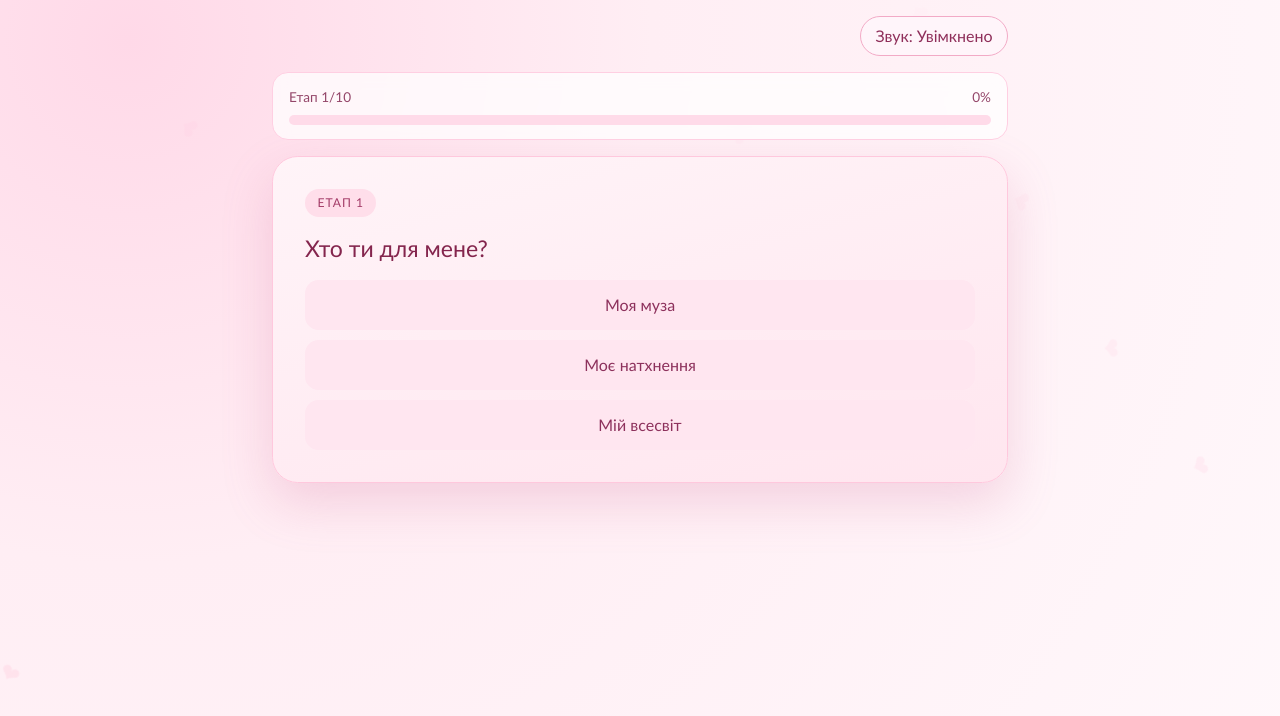
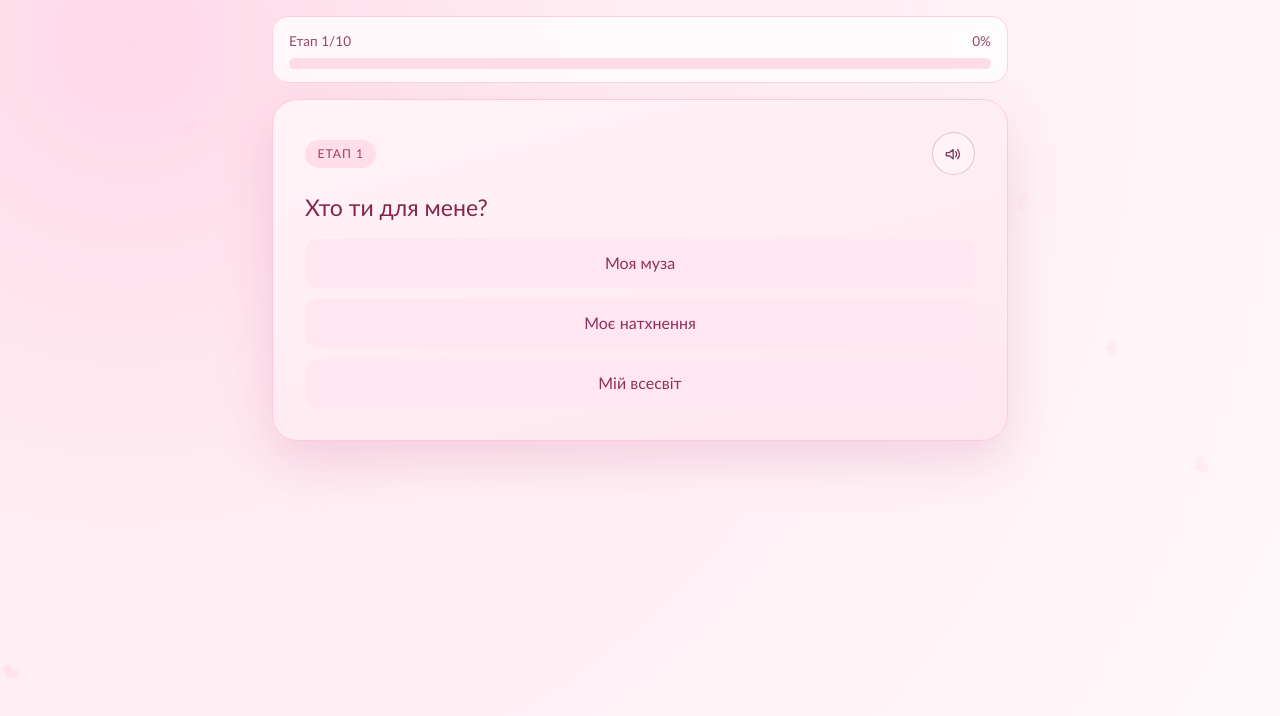
Before and after one commit to serhii-korniichuk/valentine-app, a React (Vite) app: page / in a window 1280 px wide. Both pictures are taken after a click on the button "Почати нашу історію". Shown: the top 716 px of the page. Built offline with nearby package versions, Linux system fonts and the light colour scheme.

Commit message:
feat: integrate sound toggle functionality in quiz stages and update styles

```diff
--- a/src/App.tsx
+++ b/src/App.tsx
@@ -4,7 +4,6 @@ import BackgroundHearts from './components/BackgroundHearts'
 import FinalScreen from './components/FinalScreen'
 import HomeScreen from './components/HomeScreen'
 import ProgressBar from './components/ProgressBar'
-import SoundToggle from './components/SoundToggle'
 import StageScreen from './components/StageScreen'
 import { stages } from './data/stages'
 import { useSound } from './hooks/useSound'
@@ -88,18 +87,9 @@ const App = () => {
   const currentProgress = mode === 'stages' ? currentStage : totalStages
 
   return (
-    <main className="app-shell">
+    <main className={`app-shell ${mode === 'home' ? 'is-home' : ''}`}>
       <BackgroundHearts />
       <ConfettiBurst trigger={confettiTrigger} />
-
-      <div className="top-controls">
-        <SoundToggle
-          enabled={enabled}
-          onToggle={() => {
-            setEnabled(!enabled)
-          }}
-        />
-      </div>
 
       {mode !== 'home' && <ProgressBar current={currentProgress} total={totalStages} />}
 
@@ -109,6 +99,10 @@ const App = () => {
         <StageScreen
           stage={activeStage}
           onComplete={completeStage}
+          soundEnabled={enabled}
+          onToggleSound={() => {
+            setEnabled(!enabled)
+          }}
           onTap={() => {
             void play('tap')
           }}
--- a/src/components/SoundToggle.tsx
+++ b/src/components/SoundToggle.tsx
@@ -5,8 +5,27 @@ type SoundToggleProps = {
 
 const SoundToggle = ({ enabled, onToggle }: SoundToggleProps) => {
   return (
-    <button className="sound-toggle" type="button" onClick={onToggle}>
-      {enabled ? 'Звук: Увімкнено' : 'Звук: Вимкнено'}
+    <button
+      aria-label={enabled ? 'Вимкнути звук' : 'Увімкнути звук'}
+      className="sound-toggle"
+      title={enabled ? 'Вимкнути звук' : 'Увімкнути звук'}
+      type="button"
+      onClick={onToggle}
+    >
+      {enabled ? (
+        <svg aria-hidden viewBox="0 0 24 24">
+          <path d="M3 10V14H7L12 18V6L7 10H3Z" />
+          <path d="M15.2 8.8C16.9 10.5 16.9 13.5 15.2 15.2" />
+          <path d="M17.8 6.2C20.9 9.3 20.9 14.7 17.8 17.8" />
+        </svg>
+      ) : (
+        <svg aria-hidden viewBox="0 0 24 24">
+          <path d="M3 10V14H7L12 18V6L7 10H3Z" />
+          <path d="M15.2 8.8C16.9 10.5 16.9 13.5 15.2 15.2" />
+          <path d="M17.8 6.2C20.9 9.3 20.9 14.7 17.8 17.8" />
+          <path d="M4.5 5L19.5 19" />
+        </svg>
+      )}
     </button>
   )
 }
--- a/src/components/StageScreen.tsx
+++ b/src/components/StageScreen.tsx
@@ -1,4 +1,5 @@
 import type { QuizStage } from '../types/quiz'
+import SoundToggle from './SoundToggle'
 import AudioStage from './stages/AudioStage'
 import CatchStage from './stages/CatchStage'
 import ChoiceStage from './stages/ChoiceStage'
@@ -10,14 +11,19 @@ import TruthStage from './stages/TruthStage'
 type StageScreenProps = {
   stage: QuizStage
   onComplete: () => void
+  soundEnabled: boolean
+  onToggleSound: () => void
   onTap: () => void
   onAudioPlay: () => Promise<void>
 }
 
-const StageScreen = ({ stage, onComplete, onTap, onAudioPlay }: StageScreenProps) => {
+const StageScreen = ({ stage, onComplete, soundEnabled, onToggleSound, onTap, onAudioPlay }: StageScreenProps) => {
   return (
     <section className="screen-card">
-      <p className="badge">{stage.title}</p>
+      <div className="card-head">
+        <p className="badge">{stage.title}</p>
+        <SoundToggle enabled={soundEnabled} onToggle={onToggleSound} />
+      </div>
 
       {stage.kind === 'choice' && (
         <ChoiceStage prompt={stage.prompt} options={stage.options} onSelect={onComplete} onTap={onTap} />
--- a/src/index.scss
+++ b/src/index.scss
@@ -42,19 +42,34 @@ input {
   overflow: hidden;
 }
 
-.top-controls {
-  width: min(100%, 46rem);
-  display: flex;
-  justify-content: flex-end;
+.app-shell.is-home {
+  grid-template-rows: 1fr;
+  place-items: center;
 }
 
 .sound-toggle {
-  border: 1px solid #f2aac6;
-  background: #fff5fa;
-  color: #8f2f5a;
-  border-radius: 999px;
-  padding: 0.45rem 0.9rem;
+  width: 2.7rem;
+  height: 2.7rem;
+  border: 1px solid rgba(143, 47, 90, 0.24);
+  background: rgba(255, 255, 255, 0.3);
+  color: rgba(122, 43, 79, 0.9);
+  border-radius: 50%;
+  padding: 0;
   cursor: pointer;
+  display: grid;
+  place-items: center;
+  backdrop-filter: blur(6px);
+  -webkit-backdrop-filter: blur(6px);
+}
+
+.sound-toggle svg {
+  width: 1.15rem;
+  height: 1.15rem;
+  fill: none;
+  stroke: currentColor;
+  stroke-width: 1.8;
+  stroke-linecap: round;
+  stroke-linejoin: round;
 }
 
 .progress-wrap {
@@ -113,6 +128,17 @@ input {
   font-size: 0.76rem;
   letter-spacing: 0.08em;
   text-transform: uppercase;
+}
+
+.card-head {
+  display: flex;
+  align-items: center;
+  justify-content: space-between;
+  margin-bottom: 0.9rem;
+}
+
+.card-head .badge {
+  margin: 0;
 }
 
 h1,
```
